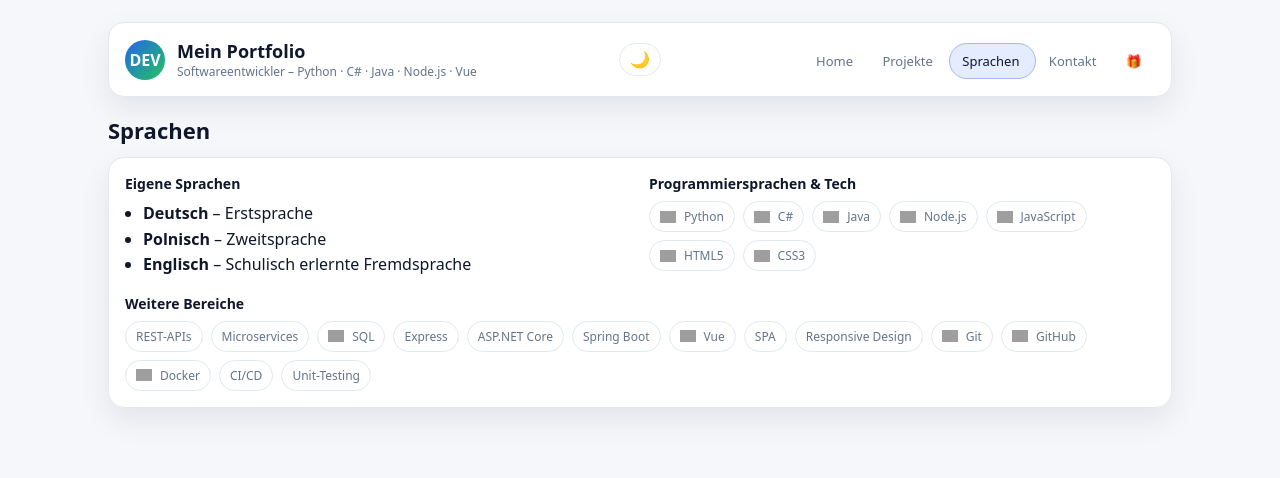
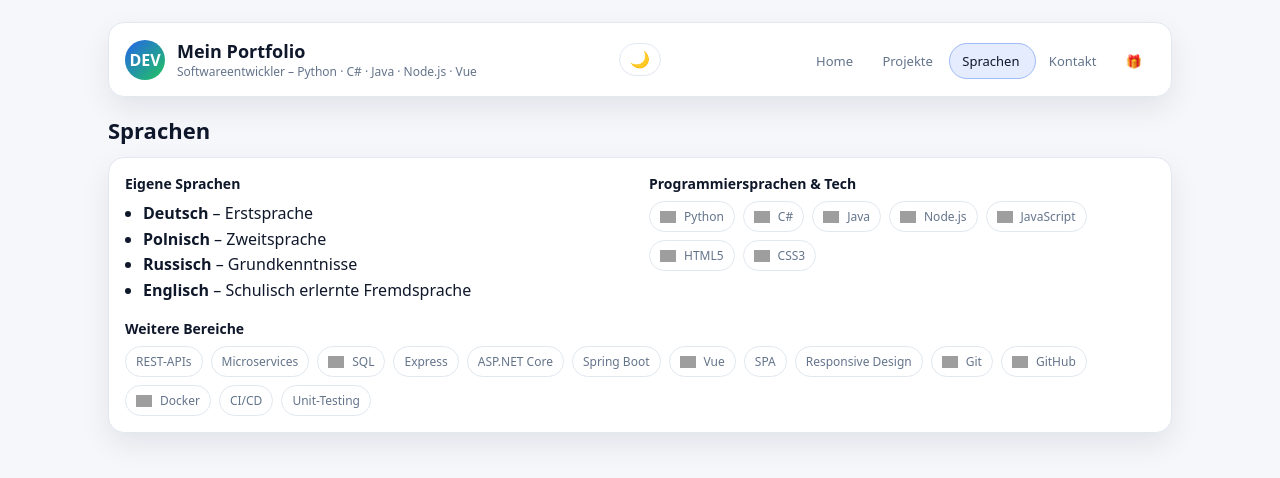
Before and after one commit to PasiDerKeK/Portfolio, a Vue app in the folder frontend/: page /languages in a window 1280 px wide. Shown: the top 478 px of the page. Built offline with nearby package versions, Linux system fonts and the light colour scheme; grey boxes are pictures that could not be loaded.

Commit message:
Update LanguagesPage.vue
Russisch hinzugefügt

```diff
--- a/frontend/src/pages/LanguagesPage.vue
+++ b/frontend/src/pages/LanguagesPage.vue
@@ -10,6 +10,7 @@ const error = ref("");
 const humanLanguages = [
   { name: "Deutsch", level: "Erstsprache" },
   { name: "Polnisch", level: "Zweitsprache" },
+  { name: "Russisch", level: "Grundkenntnisse" },
   { name: "Englisch", level: "Schulisch erlernte Fremdsprache" }
 ];
 
```
